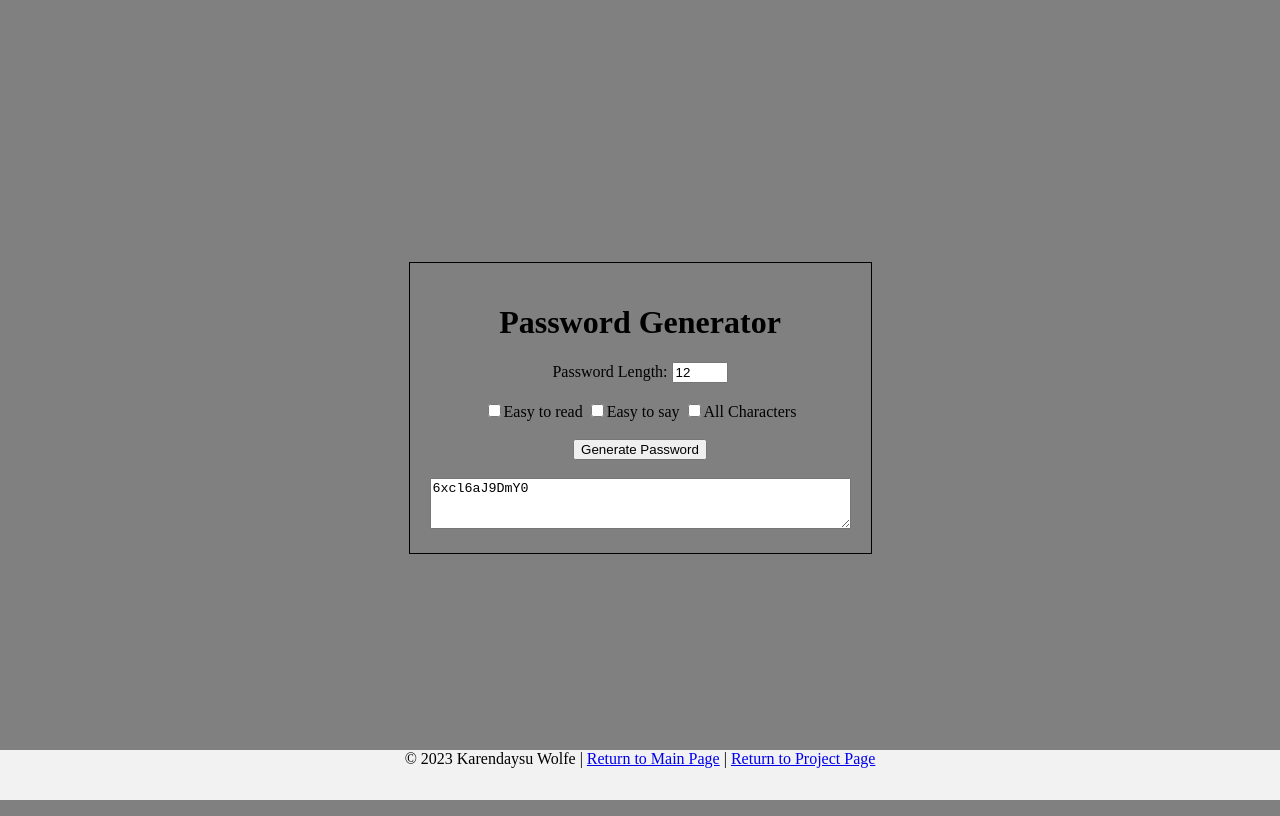
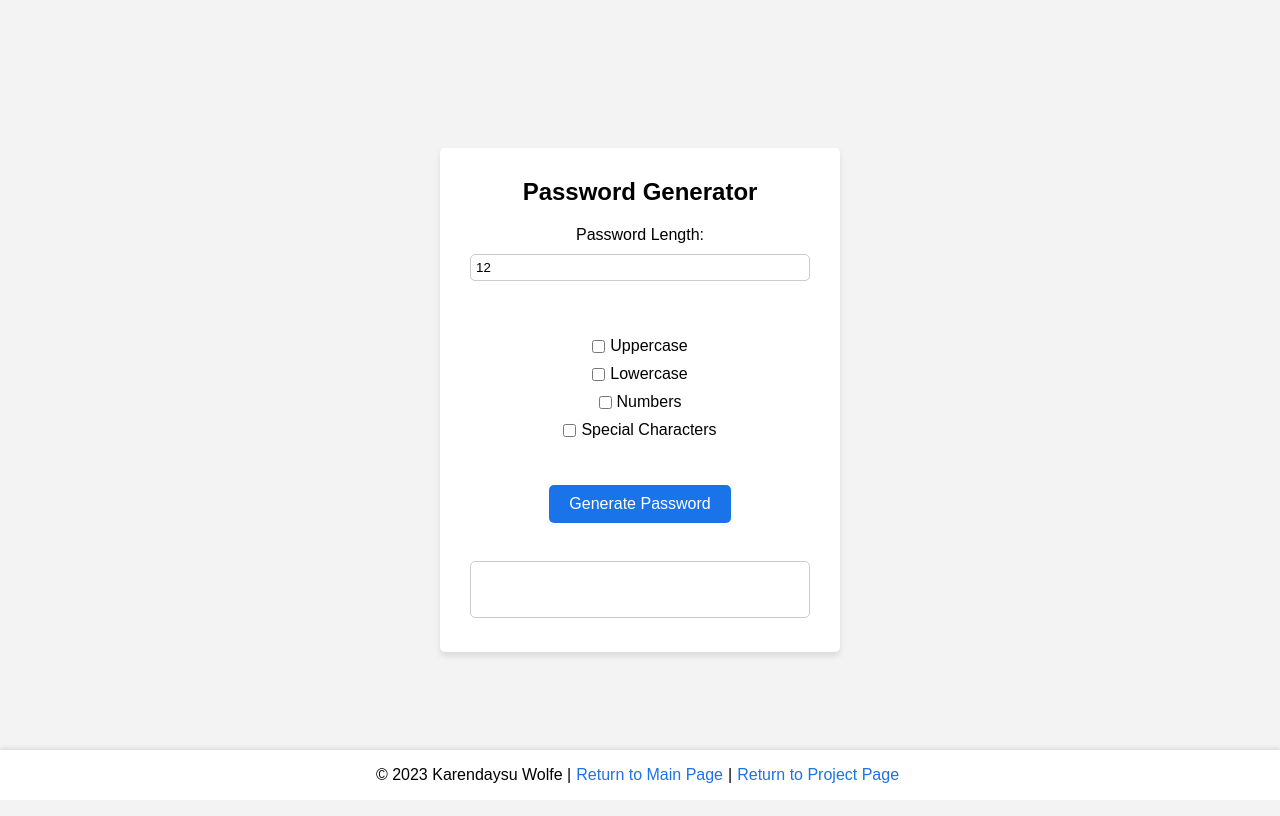
Before and after one commit to karendaysuwolfe/password-generator, a plain HTML site: page index.html in a window 1280 px wide. Both pictures are taken after a click on the button "Generate Password". Drawn offline with Linux system fonts and the light colour scheme.

Commit message:
Updates
Changed the CSS page, and HTML page.
In addition to that, I have updates the JS to include different features

```diff
--- a/index.html
+++ b/index.html
@@ -13,9 +13,10 @@
         <label for="password-length">Password Length:</label>
         <input type="number" id="password-length" name="password-length" min="6" max="64" value="12">
         <br><br>
-        <label><input type="checkbox" class="option" name="easy-to-read">Easy to read</label>
-        <label><input type="checkbox" class="option" name="easy-to-say">Easy to say</label>
-        <label><input type="checkbox" class="option" name="all-characters">All Characters</label>
+        <label><input type="checkbox" id="uppercase" name="uppercase">Uppercase</label>
+        <label><input type="checkbox" id="lowercase" name="lowercase">Lowercase</label>
+        <label><input type="checkbox" id="numbers" name="numbers">Numbers</label>
+        <label><input type="checkbox" id="special-characters" name="special-characters">Special Characters</label>
         <br><br>
         <button type="button" onclick="generatePassword()">Generate Password</button>
       </form>
@@ -23,7 +24,5 @@
       <textarea id="password" rows="3" cols="50" readonly></textarea>
     </div>
     <footer>&copy; 2023 Karendaysu Wolfe | <a href="https://atwolfe.net/index.html">Return to Main Page</a> | <a href="https://atwolfe.net/projects.html">Return to Project Page</a></footer>
-
-
   </body>
 </html>
--- a/passwordgenerator.js
+++ b/passwordgenerator.js
@@ -1,74 +1,42 @@
 function generatePassword() {
-  const passwordLengthInput = document.getElementById('password-length');
+  const passwordLengthInput = document.getElementById("password-length");
   const length = passwordLengthInput.value;
 
-  // Ensure that the password length is at least 6 characters
   if (length < 6) {
-    alert('Password length must be at least 6 characters!');
+    alert("Password length must be at least 6 characters!");
     return;
   }
 
-  // Get all the printable ASCII characters
-  let characters = `abcdefghijklmnopqrstuvwxyzABCDEFGHIJKLMNOPQRSTUVWXYZ0123456789!#$%&'()*+,-./:;<=>?@[\\]^_\`{|}~`;
+  let characters = "";
 
-  // Get the selected options
-  const optionCheckboxes = document.getElementsByClassName('option');
-  const easyToReadCheckbox = optionCheckboxes[0];
-  const easyToSayCheckbox = optionCheckboxes[1];
-  const allCharactersCheckbox = optionCheckboxes[2];
+  const uppercaseCheckbox = document.getElementById("uppercase");
+  const lowercaseCheckbox = document.getElementById("lowercase");
+  const numbersCheckbox = document.getElementById("numbers");
+  const specialCharactersCheckbox = document.getElementById("special-characters");
 
-  // Determine which options are selected
-  let easyToRead = easyToReadCheckbox.checked;
-  let easyToSay = easyToSayCheckbox.checked;
-  let allCharacters = allCharactersCheckbox.checked;
-
-  // Apply the selected options to the character set
-  if (easyToRead) {
-    characters = characters.replace(/[ilo]/gi, '');
+  if (uppercaseCheckbox.checked) {
+    characters += "ABCDEFGHIJKLMNOPQRSTUVWXYZ";
   }
-  if (easyToSay) {
-    characters = characters.replace(/[0123456789!#$%&'()*+,-.:;<=>?@[\\\]^_`{|}~]/g, '');
+  if (lowercaseCheckbox.checked) {
+    characters += "abcdefghijklmnopqrstuvwxyz";
   }
-  if (!allCharacters) {
-    characters = characters.replace(/[^A-Za-z0-9]/g, '');
+  if (numbersCheckbox.checked) {
+    characters += "0123456789";
+  }
+  if (specialCharactersCheckbox.checked) {
+    characters += "!#$%&'()*+,-./:;<=>?@[\\]^_`{|}~";
   }
 
-  // Use the Math.random() function to generate a password
-  let password = '';
+  if (characters.length === 0) {
+    alert("Please select at least one character set!");
+    return;
+  }
+
+  let password = "";
   for (let i = 0; i < length; i++) {
     password += characters[Math.floor(Math.random() * characters.length)];
   }
 
-  // Ensure that the password has at least one uppercase letter and one lowercase letter
-  if (!password.match(/[a-z]/)) {
-    password = password.replace(/[a-z]/, String.fromCharCode(Math.floor(Math.random() * 26) + 97));
-  }
-  if (!password.match(/[A-Z]/)) {
-    password = password.replace(/[A-Z]/, String.fromCharCode(Math.floor(Math.random() * 26) + 65));
-  }
-
-  // Ensure that the password has at least one special character
-  if (!password.match(/[!#$%&'()*+,-./:;<=>?@[\\]^_\`{|}~]/)) {
-    password = password.replace(/[!#$%&'()*+,-./:;<=>?@[\\]^_\`{|}~]/, '!');
-  }
-
-  // Display the password on the page
-  const passwordDisplay = document.getElementById('password');
+  const passwordDisplay = document.getElementById("password");
   passwordDisplay.textContent = password;
 }
-
-function copyToClipboard() {
-  const passwordDisplay = document.getElementById('password');
-  passwordDisplay.select();
-  document.execCommand('copy');
-  alert('Password copied to clipboard!');
-}
-
-function updateCheckboxes(checkbox) {
-  const optionCheckboxes = document.getElementsByClassName('option');
-  for (let i = 0; i < optionCheckboxes.length; i++) {
-    if (optionCheckboxes[i] !== checkbox) {
-      optionCheckboxes[i].checked = false;
-    }
-  }
-}
--- a/style.css
+++ b/style.css
@@ -1,29 +1,78 @@
+* {
+  margin: 0;
+  padding: 0;
+  box-sizing: border-box;
+  font-family: Arial, sans-serif;
+}
+
 body {
   display: flex;
   justify-content: center;
   align-items: center;
   height: 100vh;
-  background-color: gray;
+  background-color: #f3f3f3;
 }
 
 #box {
-  border: 1px solid black;
-  padding: 20px;
+  background-color: #ffffff;
+  box-shadow: 0 4px 6px rgba(0, 0, 0, 0.1);
+  padding: 30px;
   text-align: center;
-}
-.container {
-  display: flex;
-  justify-content: center;
-  align-items: center;
-  height: 100vh;
+  border-radius: 5px;
+  width: 400px;
 }
 
-#password-generator {
-  border: 2px solid black;
-  padding: 20px;
-  text-align: center;
-  margin: auto;
-  width: 50%;
+h1 {
+  font-size: 24px;
+  font-weight: bold;
+  margin-bottom: 20px;
+}
+
+form {
+  display: flex;
+  flex-direction: column;
+  align-items: center;
+}
+
+label {
+  display: flex;
+  align-items: center;
+  margin-bottom: 10px;
+}
+
+input[type="checkbox"] {
+  margin-right: 5px;
+}
+
+input[type="number"] {
+  width: 100%;
+  padding: 5px;
+  margin-bottom: 20px;
+  border: 1px solid #ccc;
+  border-radius: 5px;
+}
+
+button {
+  background-color: #1a73e8;
+  color: #ffffff;
+  padding: 10px 20px;
+  font-size: 16px;
+  border: none;
+  border-radius: 5px;
+  cursor: pointer;
+  margin-bottom: 20px;
+}
+
+button:hover {
+  background-color: #1669c1;
+}
+
+textarea {
+  width: 100%;
+  border: 1px solid #ccc;
+  border-radius: 5px;
+  resize: none;
+  padding: 5px;
 }
 
 footer {
@@ -32,5 +81,19 @@ footer {
   bottom: 0;
   width: 100%;
   height: 50px;
-  background-color: #f2f2f2;
+  background-color: #ffffff;
+  box-shadow: 0 -2px 4px rgba(0, 0, 0, 0.1);
+  display: flex;
+  justify-content: center;
+  align-items: center;
 }
+
+footer a {
+  color: #1a73e8;
+  margin: 0 5px;
+  text-decoration: none;
+}
+
+footer a:hover {
+  text-decoration: underline;
+}
```
